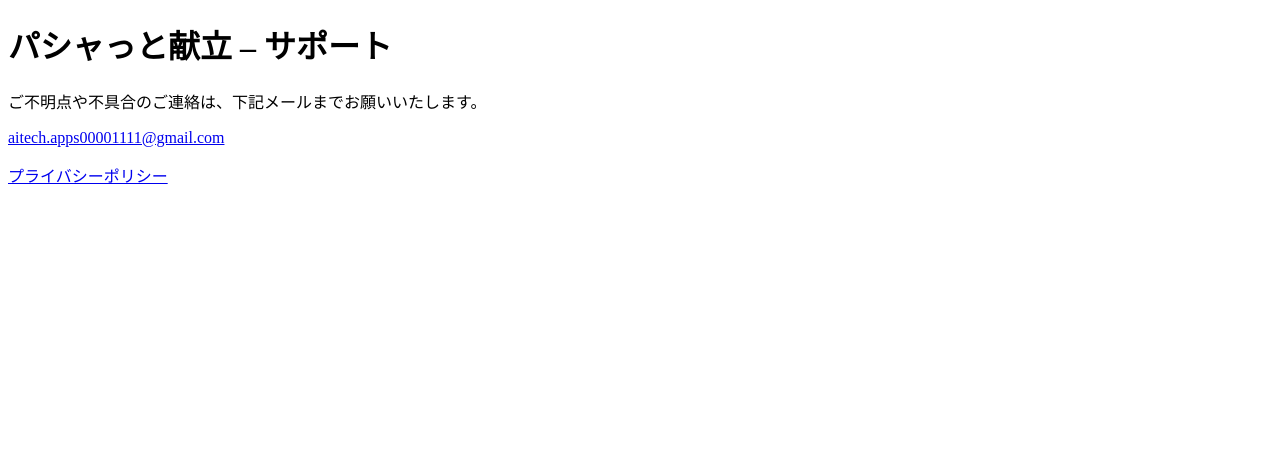
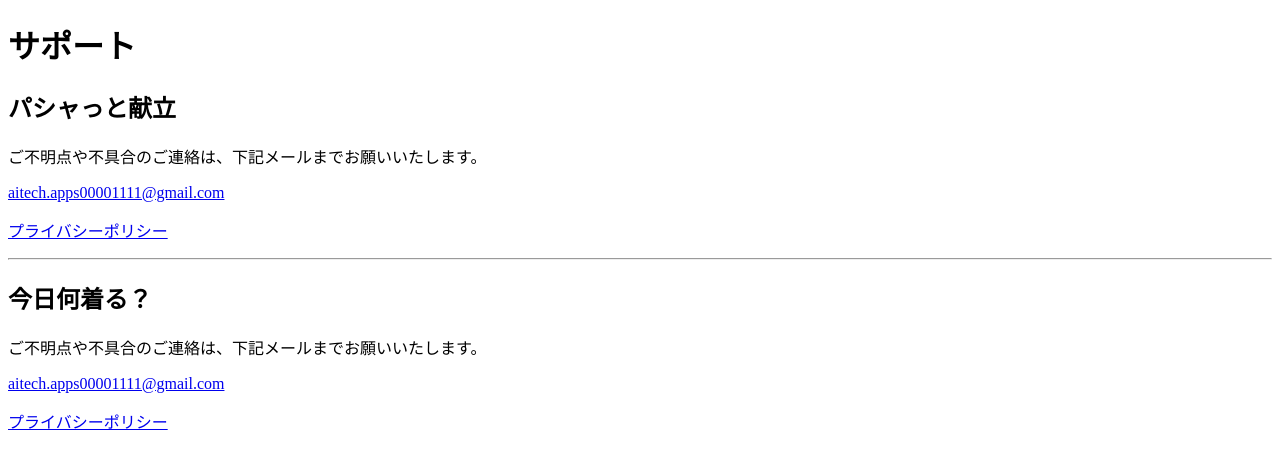
Before and after one commit to japan-aitechteam/support, a plain HTML site: page index.html in a window 1280 px wide. Drawn offline with Linux system fonts and the light colour scheme.

Commit message:
Update page title and add section for '今日何着る？'

```diff
--- a/index.html
+++ b/index.html
@@ -1,10 +1,19 @@
 <!DOCTYPE html>
 <html lang="ja">
-<head><meta charset="UTF-8"><title>サポート | パシャっと献立</title></head>
+<head><meta charset="UTF-8"><title>サポート | パシャっと献立 / 今日何着る？</title></head>
 <body>
-  <h1>パシャっと献立 – サポート</h1>
+  <h1>サポート</h1>
+
+  <h2>パシャっと献立</h2>
   <p>ご不明点や不具合のご連絡は、下記メールまでお願いいたします。</p>
   <p><a href="mailto:aitech.apps00001111@gmail.com">aitech.apps00001111@gmail.com</a></p>
   <p><a href="https://japan-aitechteam.github.io/privacy-policy/">プライバシーポリシー</a></p>
+
+  <hr>
+
+  <h2>今日何着る？</h2>
+  <p>ご不明点や不具合のご連絡は、下記メールまでお願いいたします。</p>
+  <p><a href="mailto:aitech.apps00001111@gmail.com">aitech.apps00001111@gmail.com</a></p>
+  <p><a href="https://japan-aitechteam.github.io/Privacy-Policy-weather2/">プライバシーポリシー</a></p>
 </body>
 </html>
```
